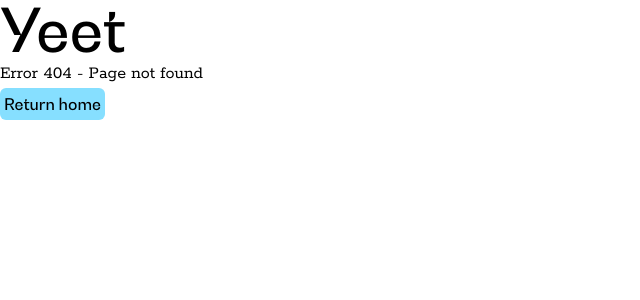
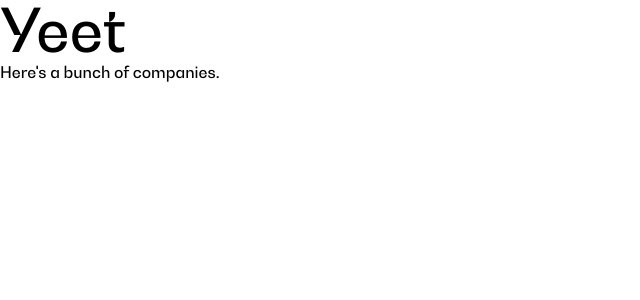
Before and after one commit to PortalBoost/PortalBoost, a React (Vite) app in the folder PortalBoost/ClientApp/: page /companies in a window 1280 px wide. Before the commit this address had no page. Shown: the top 300 px of the page, without its empty margins (0-640 px from the left). Built offline with nearby package versions, Linux system fonts and the light colour scheme; a web font is replaced by a local one.

Commit message:
Emtpy pages

```diff
--- a/PortalBoost/ClientApp/src/App.tsx
+++ b/PortalBoost/ClientApp/src/App.tsx
@@ -1,22 +1,29 @@
-import { useState } from 'react'
-import { BrowserRouter as Router, Routes, Route } from "react-router-dom";
+import { BrowserRouter as Router, Routes, Route, Link } from "react-router-dom";
 import ContentWrapper from './components/common/ContentWrapper';
 import LandingPage from './pages/landingPage/LandingPage';
 import PageNotFound from './pages/pageNotFound/PageNotFound';
+import ViewEmployees from './pages/viewEmployees/ViewEmployees';
+import ViewCompanies from './pages/viewCompanies/ViewCompanies';
 
 
 function App() {
 
   return (
     <>
-      <h1 className='text-6xl'>Yeet</h1>
+
       <Router>
+
+        <h1 className='text-6xl'>
+          <Link to="/">Yeet</Link>
+        </h1>
 
         {/* Header */}
         <ContentWrapper>
 
           <Routes>
             {/* If logged in, show LandingPage, else show LoginPage */}
+            <Route path="employees" element={<ViewEmployees />} />
+            <Route path="companies" element={<ViewCompanies />} />
             <Route path='/' element={<LandingPage />} />
             <Route path="*" element={<PageNotFound />} />
 
--- /dev/null
+++ b/PortalBoost/ClientApp/src/pages/viewCompanies/ViewCompanies.tsx
@@ -0,0 +1,10 @@
+
+
+const ViewCompanies = () => {
+
+	return (
+		<div> Here's a bunch of companies. </div>
+	)
+}
+
+export default ViewCompanies
--- /dev/null
+++ b/PortalBoost/ClientApp/src/pages/viewEmployees/ViewEmployees.tsx
@@ -0,0 +1,10 @@
+
+
+const ViewEmployees = () => {
+
+	return (
+		<div> Here's a bunch of employees. </div>
+	)
+}
+
+export default ViewEmployees
```
